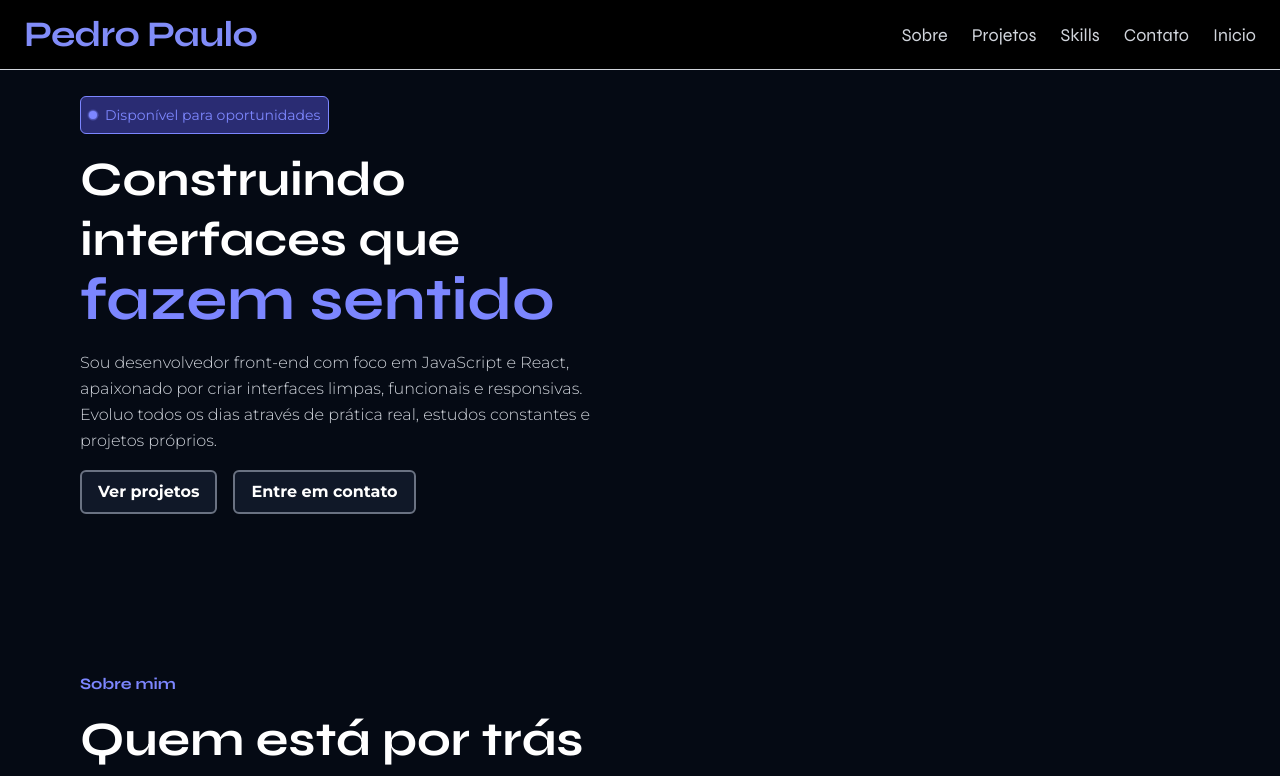
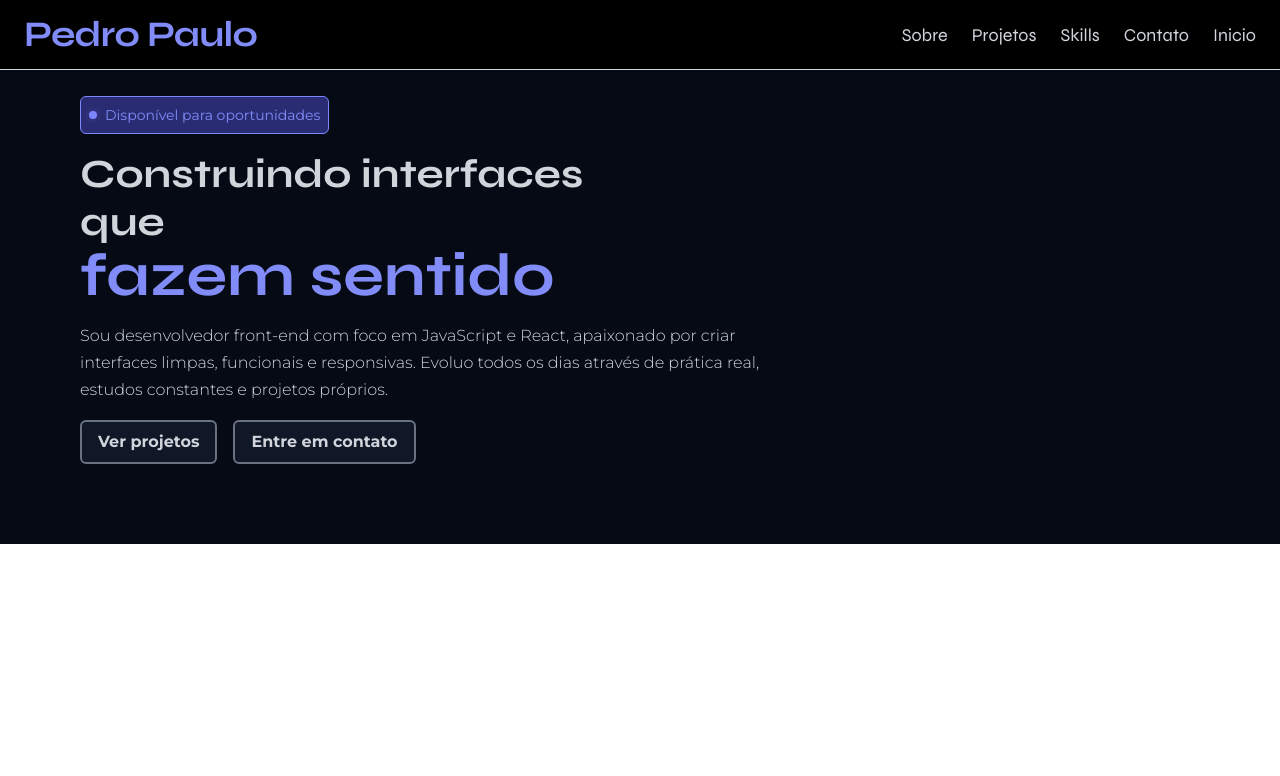
Before and after one commit to P3dr0PRR/portifa-16-03-26, a React (Vite) app: page / in a window 1280 px wide. Shown: the top 776 px of the page. Built offline with nearby package versions, Linux system fonts and the light colour scheme.

Commit message:
refactor: Hero com tokens de cor e remove estilos definidos no passado

```diff
--- a/src/components/hero/hero.tsx
+++ b/src/components/hero/hero.tsx
@@ -9,20 +9,20 @@ export function Hero() {
           <span className="animate-ping absolute inline-flex h-full w-full rounded-full bg-indigo-400 opacity-75"></span>
           <span className="relative inline-flex h-2 w-2 rounded-full bg-indigo-400"></span>
         </span>
-        <span className="text-sm text-indigo-400">
+        <span className="text-sm text-text-secondary">
           Disponível para oportunidades
         </span>
       </div>
 
-      <h2 className="text-4xl md:text-5xl font-bold font-['Syne'] text-white max-w-xl leading-tight">
+      <h2 className="max-w-xl text-text-default">
         Construindo interfaces que
         <br />
-        <span className="text-5xl md:text-6xl text-indigo-400">
+        <span className="text-5xl md:text-6xl text-text-secondary">
           fazem sentido
         </span>
       </h2>
 
-      <p className="text-gray-300 max-w-lg font-['DM Sans'] font-light leading-relaxed">
+      <p className="text-text-default font-light ">
         Sou desenvolvedor front-end com foco em JavaScript e React, apaixonado
         por criar interfaces limpas, funcionais e responsivas. Evoluo todos os
         dias através de prática real, estudos constantes e projetos próprios.
@@ -31,13 +31,13 @@ export function Hero() {
       <div className="flex gap-4">
         <a
           href="#projetos"
-          className="bg-gray-900 hover:bg-gray-700 flex items-center justify-center border-2 border-gray-500 text-white font-bold py-2 px-4 rounded-md transition duration-300 hover:scale-105"
+          className="bg-gray-900 hover:bg-gray-700 flex items-center justify-center border-2 border-gray-500 text-text-default font-bold py-2 px-4 rounded-md transition duration-300 hover:scale-105"
         >
           Ver projetos
         </a>
         <a
           href="#contato"
-          className="bg-gray-900 hover:bg-gray-700 flex items-center justify-center border-2 border-gray-500 text-white font-bold py-2 px-4 rounded-md transition duration-300 hover:scale-105"
+          className="bg-gray-900 hover:bg-gray-700 flex items-center justify-center border-2 border-gray-500 text-text-default font-bold py-2 px-4 rounded-md transition duration-300 hover:scale-105"
         >
           Entre em contato
         </a>
--- a/src/global.css
+++ b/src/global.css
@@ -24,10 +24,10 @@ html {
     @apply text-[24px] md:text-[40px] leading-[120%] font-bold font-syne;
   }
   h3 {
-    @apply text-[14px] md:text-[16px] leading-[125%] font-semibold  font-syne;
+    @apply text-[14px] md:text-[16px] leading-[125%] font-semibold font-syne;
   }
   p {
-    @apply text-[14px] md:text-[16px] leading-[170%] max-w-[65ch]  font-montserrat;
+    @apply text-[14px] md:text-[16px] leading-[170%] max-w-[65ch] font-montserrat;
   }
   body {
     @apply font-montserrat antialiased;
--- a/src/pages/home/index.tsx
+++ b/src/pages/home/index.tsx
@@ -12,12 +12,12 @@ export function Home() {
       <Nav />
       <section className="px-4 pt-18 md:pt-4 flex flex-col bg-[#050a14]">
         <Hero />
-        <About />
+        {/* <About />
         <ProjectsPreview />
         <Habilidades />
-        <Contato />
+        <Contato /> */}
       </section>
-      <Footer />
+      {/* <Footer /> */}
     </div>
   );
 }
```
